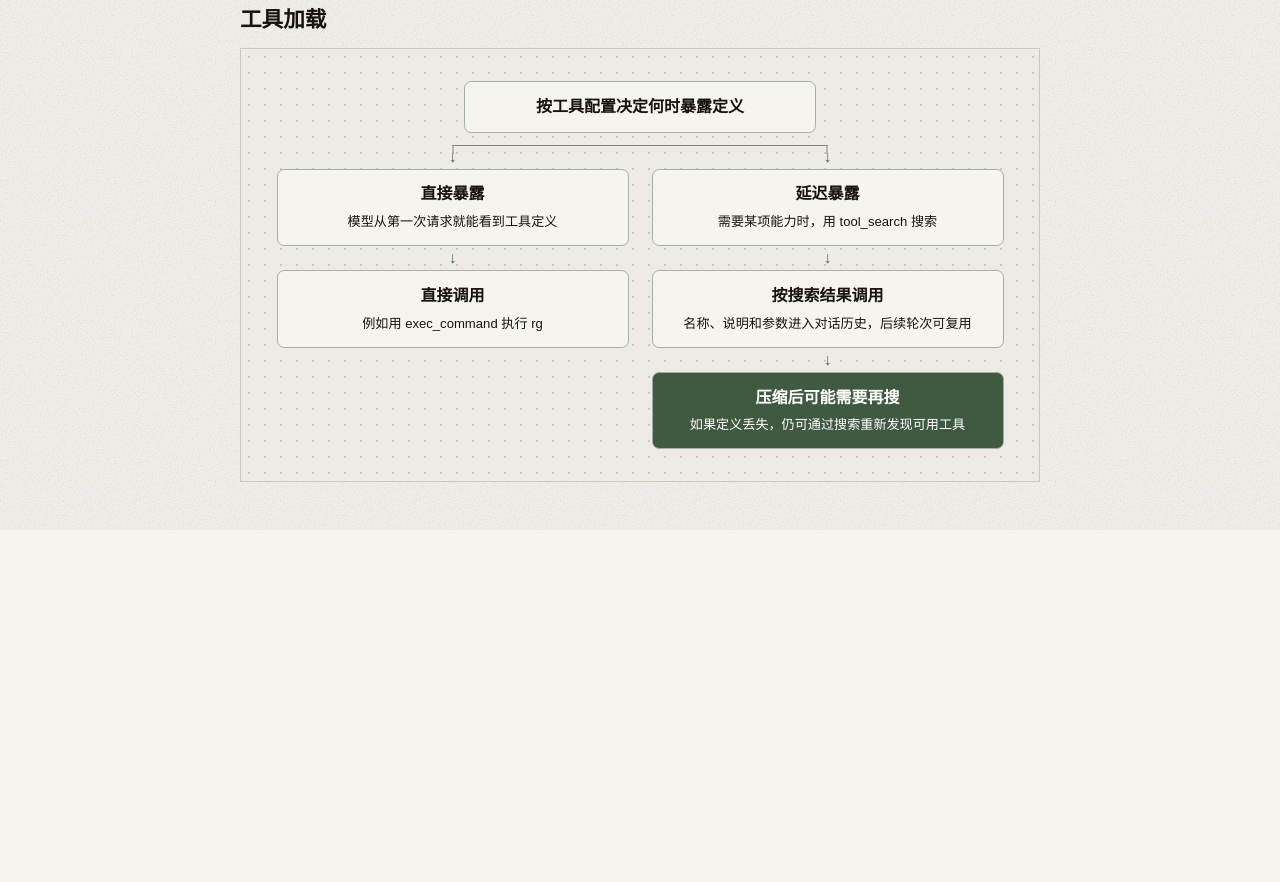
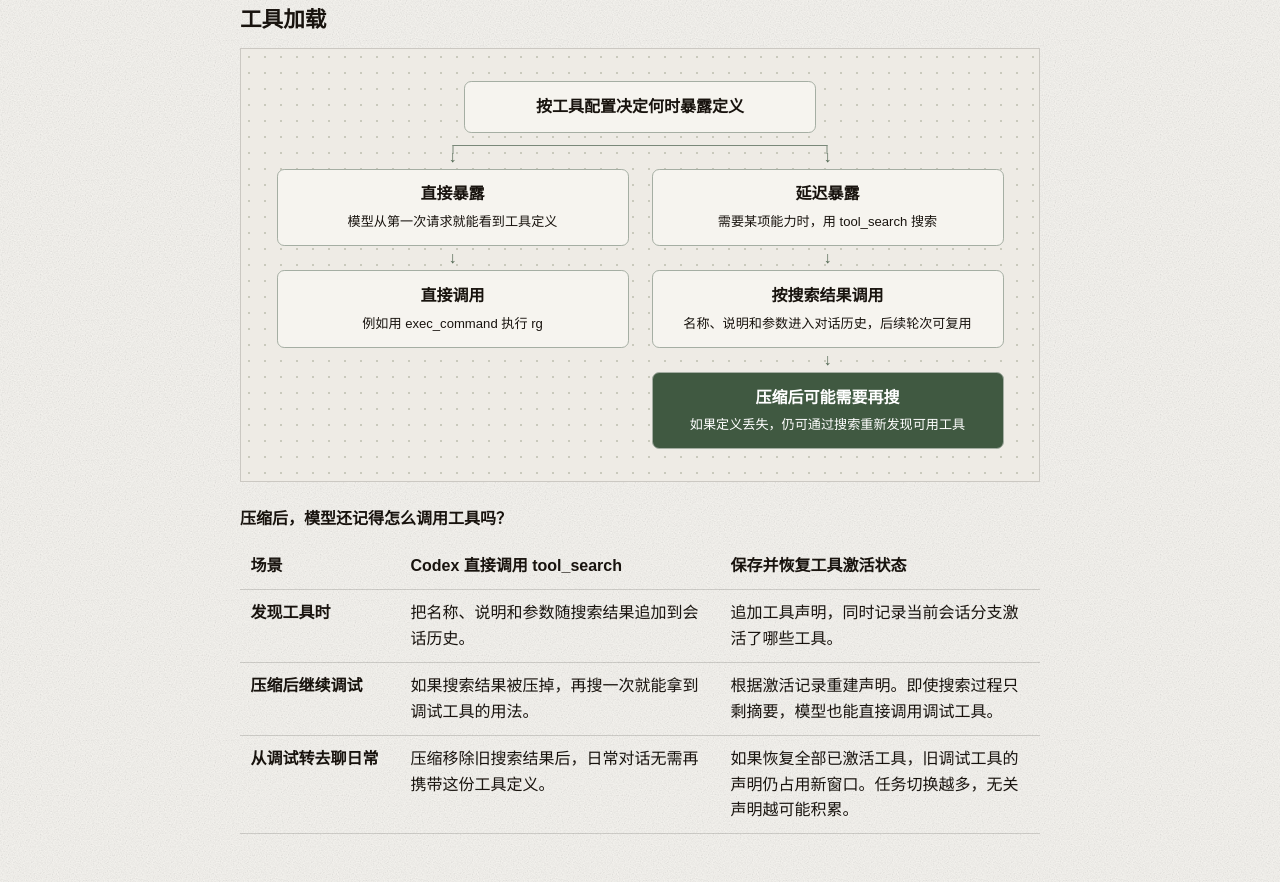
Before and after one commit to edenatoniuma/re-site, an Astro site: page /demos/codex-compaction in a window 1280 px wide. Shown: the part 1016-1898 px from the top of the page. Before the commit the page ends 1546 px from the top, so only its background shows below. Built offline with nearby package versions, Linux system fonts and the light colour scheme; Astro itself is replaced by a stand-in of ours.

Commit message:
Compare tool rediscovery and activation recovery after compaction

```diff
--- a/src/pages/demos/codex-compaction.astro
+++ b/src/pages/demos/codex-compaction.astro
@@ -48,6 +48,29 @@ import '../../styles/global.css';
           </div>
         </div>
       </figure>
+      <table>
+        <caption>压缩后，模型还记得怎么调用工具吗？</caption>
+        <thead>
+          <tr><th scope="col">场景</th><th scope="col">Codex 直接调用 tool_search</th><th scope="col">保存并恢复工具激活状态</th></tr>
+        </thead>
+        <tbody>
+          <tr>
+            <th scope="row">发现工具时</th>
+            <td>把名称、说明和参数随搜索结果追加到会话历史。</td>
+            <td>追加工具声明，同时记录当前会话分支激活了哪些工具。</td>
+          </tr>
+          <tr>
+            <th scope="row">压缩后继续调试</th>
+            <td>如果搜索结果被压掉，再搜一次就能拿到调试工具的用法。</td>
+            <td>根据激活记录重建声明。即使搜索过程只剩摘要，模型也能直接调用调试工具。</td>
+          </tr>
+          <tr>
+            <th scope="row">从调试转去聊日常</th>
+            <td>压缩移除旧搜索结果后，日常对话无需再携带这份工具定义。</td>
+            <td>如果恢复全部已激活工具，旧调试工具的声明仍占用新窗口。任务切换越多，无关声明越可能积累。</td>
+          </tr>
+        </tbody>
+      </table>
     </section>
   </main>
 </DemoLayout>
@@ -60,6 +83,11 @@ import '../../styles/global.css';
   h2 { margin: 2rem 0 .75rem; font-size: 1.35rem; }
   .tool-loading .fork .node { flex: none; margin: 0 auto; }
   .tool-loading .node { overflow-wrap: anywhere; }
+  table { width: 100%; border-collapse: collapse; margin-top: 1.5rem; line-height: 1.6; }
+  caption { text-align: left; font-weight: 600; margin-bottom: .65rem; }
+  th, td { padding: .65em; border-bottom: 1px solid var(--line); text-align: left; vertical-align: top; overflow-wrap: anywhere; }
+  thead th:first-child { width: 20%; }
+  thead th { width: 40%; }
   .intro { color: var(--muted); margin: .5rem 0 1.5rem; }
   figure { margin: 0; padding: clamp(1rem, 4vw, 2rem); border: 1px solid var(--line); background: radial-gradient(#c9c9bc .8px, transparent .8px) var(--paper-2); background-size: 16px 16px; text-align: center; }
   .node { display: grid; gap: .3em; justify-content: center; align-content: center; max-width: 22rem; margin: auto; padding: .8em; background: var(--paper); border: 1px solid #a5aea3; border-radius: .45em; }
```
